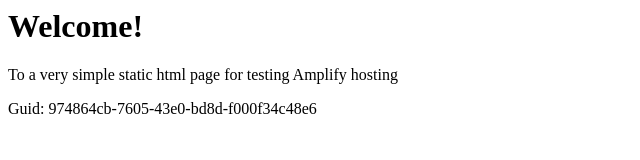
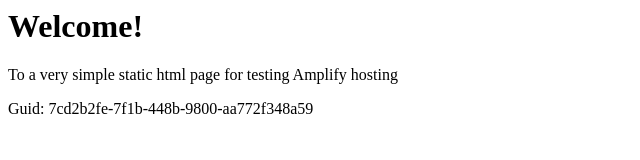
Before and after one commit to aws-aemilia-dub/Github-PR-Commit-Integration-Test-DoNotTouch-GitHubWebhookPushCanaryTest-v1-preprod-eu-west-1, a website: page src/index.html in a window 1280 px wide. Shown: the full height of the page, 0-640 px from the left. Drawn offline with Linux system fonts and the light colour scheme.

Commit message:
commit from integ tests

```diff
--- a/src/index.html
+++ b/src/index.html
@@ -12,6 +12,6 @@
 <body>
     <h1>Welcome!</h1>
     <p>To a very simple static html page for testing Amplify hosting</p>
-    <p>Guid: 974864cb-7605-43e0-bd8d-f000f34c48e6</p></body>
+    <p>Guid: 7cd2b2fe-7f1b-448b-9800-aa772f348a59</p></body>
 
 </html>
```
